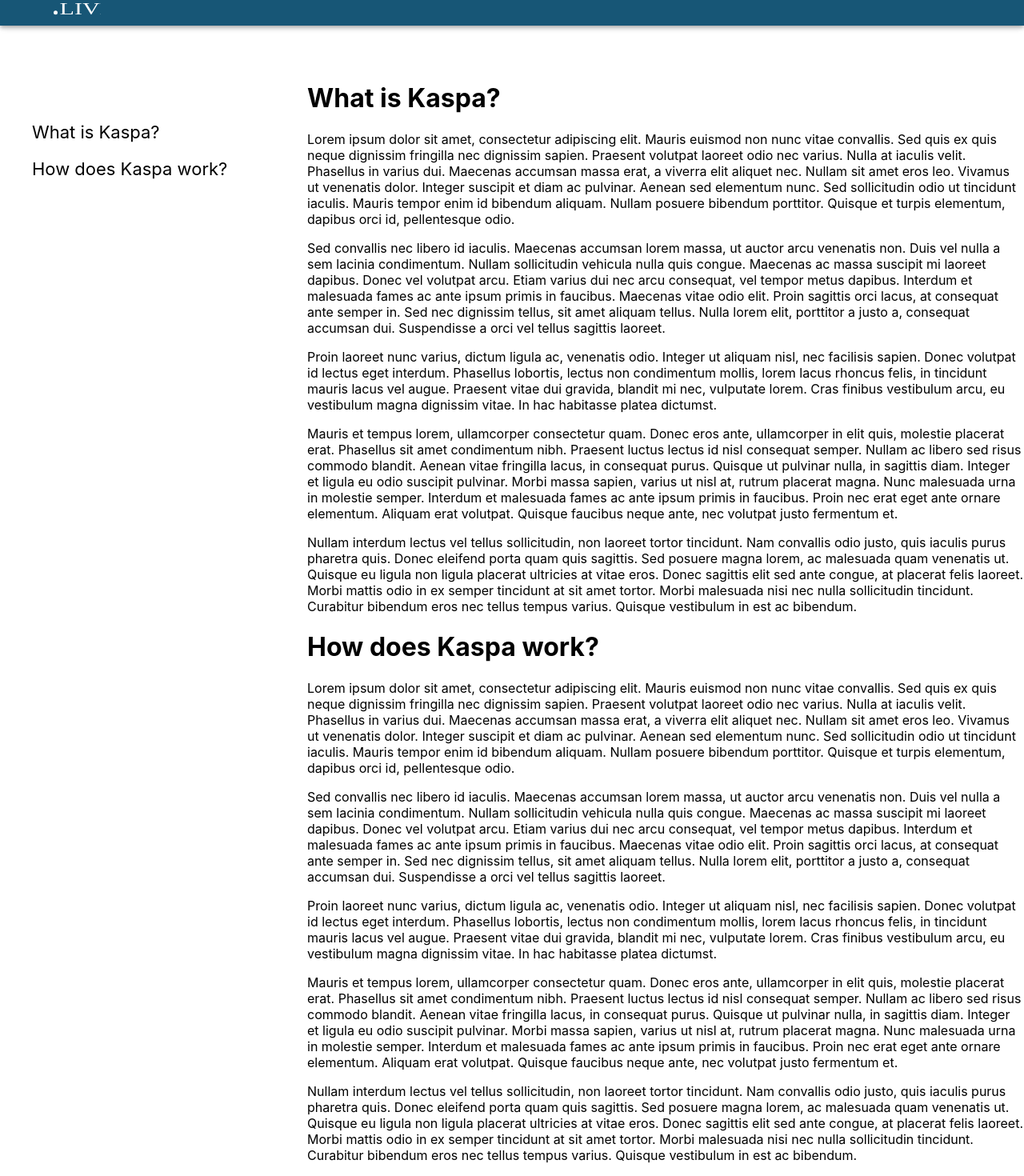
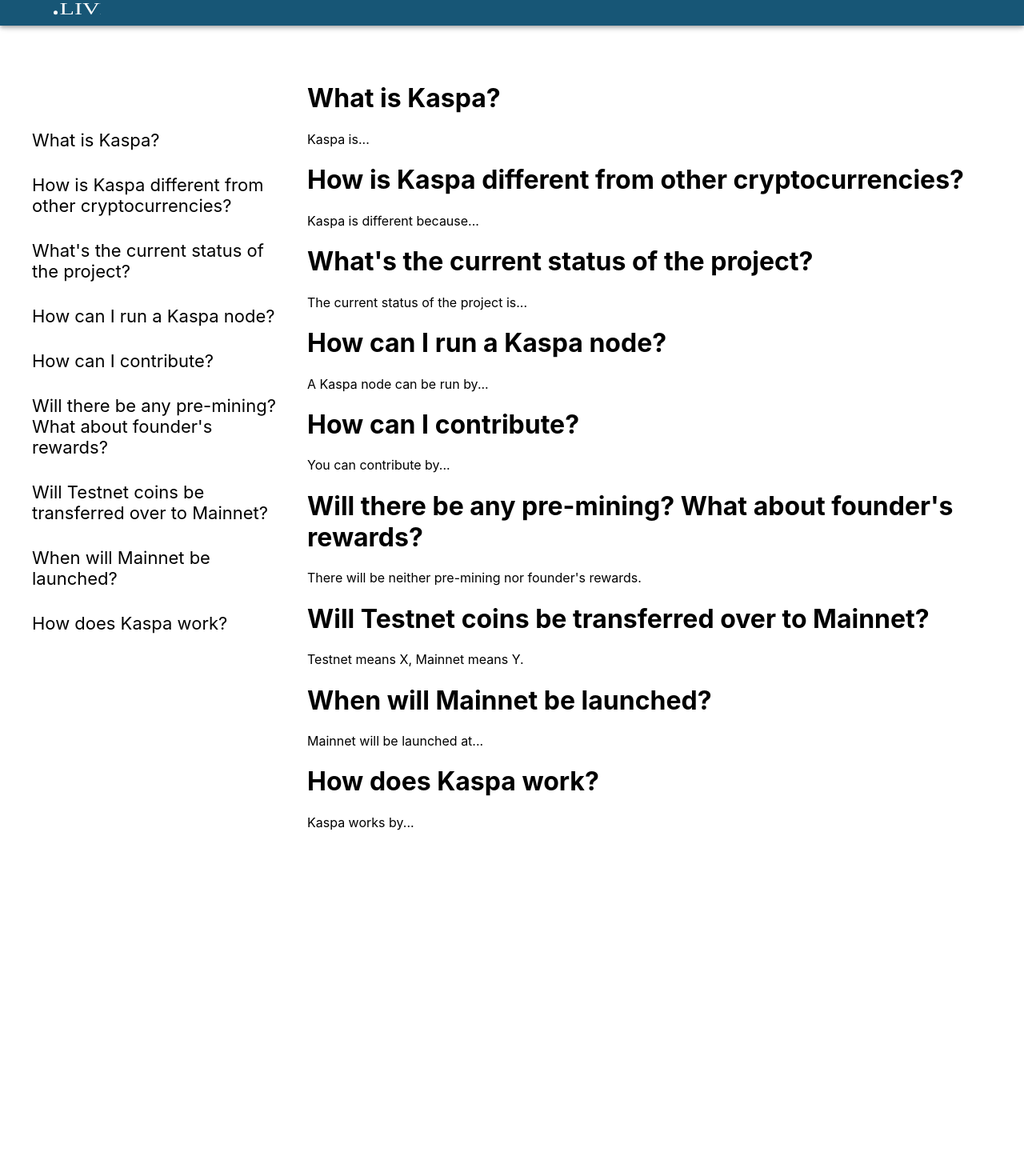
Before and after one commit to kaspa-live/kaspa-live, a Next.js app: page /docs in a window 1280 px wide. Shown: the part 32-1502 px from the top of the page at 80% size. After the commit the page ends 1086 px from the top, so only its background shows below. Built offline with nearby package versions, Linux system fonts and the light colour scheme.

Commit message:
Add a bunch more questions.

```diff
--- a/pages/docs/index.tsx
+++ b/pages/docs/index.tsx
@@ -7,6 +7,13 @@ const Docs = () => {
             <div className={styles.navigation}>
                 <ul>
                     <li><a href="#what-is-kaspa">What is Kaspa?</a></li>
+                    <li><a href="#how-is-kaspa-different-from-other-cryptocurrencies">How is Kaspa different from other cryptocurrencies?</a></li>
+                    <li><a href="#whats-the-current-status-of-the-project">What's the current status of the project?</a></li>
+                    <li><a href="#how-can-i-run-a-kaspa-node">How can I run a Kaspa node?</a></li>
+                    <li><a href="#how-can-i-contribute">How can I contribute?</a></li>
+                    <li><a href="#will-there-be-pre-mining">Will there be any pre-mining? What about founder's rewards?</a></li>
+                    <li><a href="#will-testnet-coins-be-transferred-over-to-mainnet">Will Testnet coins be transferred over to Mainnet?</a></li>
+                    <li><a href="#when-will-mainnet-be-launched">When will Mainnet be launched?</a></li>
                     <li><a href="#how-does-kaspa-work">How does Kaspa work?</a></li>
                 </ul>
             </div>
@@ -14,85 +21,55 @@ const Docs = () => {
                 <a id="what-is-kaspa" className={styles.anchor}/>
                 <div>
                     <h1>What is Kaspa?</h1>
-                    <p>Lorem ipsum dolor sit amet, consectetur adipiscing elit. Mauris euismod non nunc vitae
-                        convallis. Sed quis ex quis neque dignissim fringilla nec dignissim sapien. Praesent volutpat
-                        laoreet odio nec varius. Nulla at iaculis velit. Phasellus in varius dui. Maecenas accumsan
-                        massa erat, a viverra elit aliquet nec. Nullam sit amet eros leo. Vivamus ut venenatis dolor.
-                        Integer suscipit et diam ac pulvinar. Aenean sed elementum nunc. Sed sollicitudin odio ut
-                        tincidunt iaculis. Mauris tempor enim id bibendum aliquam. Nullam posuere bibendum porttitor.
-                        Quisque et turpis elementum, dapibus orci id, pellentesque odio.</p>
+                    <p>Kaspa is...</p>
+                </div>
 
-                    <p> Sed convallis nec libero id iaculis. Maecenas accumsan lorem massa, ut auctor arcu venenatis
-                        non. Duis vel nulla a sem lacinia condimentum. Nullam sollicitudin vehicula nulla quis congue.
-                        Maecenas ac massa suscipit mi laoreet dapibus. Donec vel volutpat arcu. Etiam varius dui nec
-                        arcu consequat, vel tempor metus dapibus. Interdum et malesuada fames ac ante ipsum primis in
-                        faucibus. Maecenas vitae odio elit. Proin sagittis orci lacus, at consequat ante semper in. Sed
-                        nec dignissim tellus, sit amet aliquam tellus. Nulla lorem elit, porttitor a justo a, consequat
-                        accumsan dui. Suspendisse a orci vel tellus sagittis laoreet.</p>
+                <a id="how-is-kaspa-different-from-other-cryptocurrencies" className={styles.anchor}/>
+                <div>
+                    <h1>How is Kaspa different from other cryptocurrencies?</h1>
+                    <p>Kaspa is different because...</p>
+                </div>
 
-                    <p> Proin laoreet nunc varius, dictum ligula ac, venenatis odio. Integer ut aliquam nisl, nec
-                        facilisis sapien. Donec volutpat id lectus eget interdum. Phasellus lobortis, lectus non
-                        condimentum mollis, lorem lacus rhoncus felis, in tincidunt mauris lacus vel augue. Praesent
-                        vitae dui gravida, blandit mi nec, vulputate lorem. Cras finibus vestibulum arcu, eu vestibulum
-                        magna dignissim vitae. In hac habitasse platea dictumst.</p>
+                <a id="whats-the-current-status-of-the-project" className={styles.anchor}/>
+                <div>
+                    <h1>What's the current status of the project?</h1>
+                    <p>The current status of the project is...</p>
+                </div>
 
-                    <p> Mauris et tempus lorem, ullamcorper consectetur quam. Donec eros ante, ullamcorper in elit quis,
-                        molestie placerat erat. Phasellus sit amet condimentum nibh. Praesent luctus lectus id nisl
-                        consequat semper. Nullam ac libero sed risus commodo blandit. Aenean vitae fringilla lacus, in
-                        consequat purus. Quisque ut pulvinar nulla, in sagittis diam. Integer et ligula eu odio suscipit
-                        pulvinar. Morbi massa sapien, varius ut nisl at, rutrum placerat magna. Nunc malesuada urna in
-                        molestie semper. Interdum et malesuada fames ac ante ipsum primis in faucibus. Proin nec erat
-                        eget ante ornare elementum. Aliquam erat volutpat. Quisque faucibus neque ante, nec volutpat
-                        justo fermentum et.</p>
+                <a id="how-can-i-run-a-kaspa-node" className={styles.anchor}/>
+                <div>
+                    <h1>How can I run a Kaspa node?</h1>
+                    <p>A Kaspa node can be run by...</p>
+                </div>
 
-                    <p> Nullam interdum lectus vel tellus sollicitudin, non laoreet tortor tincidunt. Nam convallis odio
-                        justo, quis iaculis purus pharetra quis. Donec eleifend porta quam quis sagittis. Sed posuere
-                        magna lorem, ac malesuada quam venenatis ut. Quisque eu ligula non ligula placerat ultricies at
-                        vitae eros. Donec sagittis elit sed ante congue, at placerat felis laoreet. Morbi mattis odio in
-                        ex semper tincidunt at sit amet tortor. Morbi malesuada nisi nec nulla sollicitudin tincidunt.
-                        Curabitur bibendum eros nec tellus tempus varius. Quisque vestibulum in est ac bibendum. </p>
+                <a id="how-can-i-contribute" className={styles.anchor}/>
+                <div>
+                    <h1>How can I contribute?</h1>
+                    <p>You can contribute by...</p>
+                </div>
+
+                <a id="will-there-be-pre-mining" className={styles.anchor}/>
+                <div>
+                    <h1>Will there be any pre-mining? What about founder's rewards?</h1>
+                    <p>There will be neither pre-mining nor founder's rewards.</p>
+                </div>
+
+                <a id="will-testnet-coins-be-transferred-over-to-mainnet" className={styles.anchor}/>
+                <div>
+                    <h1>Will Testnet coins be transferred over to Mainnet?</h1>
+                    <p>Testnet means X, Mainnet means Y.</p>
+                </div>
+
+                <a id="when-will-mainnet-be-launched" className={styles.anchor}/>
+                <div>
+                    <h1>When will Mainnet be launched?</h1>
+                    <p>Mainnet will be launched at...</p>
                 </div>
 
                 <a id="how-does-kaspa-work" className={styles.anchor}/>
                 <div>
                     <h1>How does Kaspa work?</h1>
-                    <p>Lorem ipsum dolor sit amet, consectetur adipiscing elit. Mauris euismod non nunc vitae
-                        convallis. Sed quis ex quis neque dignissim fringilla nec dignissim sapien. Praesent volutpat
-                        laoreet odio nec varius. Nulla at iaculis velit. Phasellus in varius dui. Maecenas accumsan
-                        massa erat, a viverra elit aliquet nec. Nullam sit amet eros leo. Vivamus ut venenatis dolor.
-                        Integer suscipit et diam ac pulvinar. Aenean sed elementum nunc. Sed sollicitudin odio ut
-                        tincidunt iaculis. Mauris tempor enim id bibendum aliquam. Nullam posuere bibendum porttitor.
-                        Quisque et turpis elementum, dapibus orci id, pellentesque odio.</p>
-
-                    <p> Sed convallis nec libero id iaculis. Maecenas accumsan lorem massa, ut auctor arcu venenatis
-                        non. Duis vel nulla a sem lacinia condimentum. Nullam sollicitudin vehicula nulla quis congue.
-                        Maecenas ac massa suscipit mi laoreet dapibus. Donec vel volutpat arcu. Etiam varius dui nec
-                        arcu consequat, vel tempor metus dapibus. Interdum et malesuada fames ac ante ipsum primis in
-                        faucibus. Maecenas vitae odio elit. Proin sagittis orci lacus, at consequat ante semper in. Sed
-                        nec dignissim tellus, sit amet aliquam tellus. Nulla lorem elit, porttitor a justo a, consequat
-                        accumsan dui. Suspendisse a orci vel tellus sagittis laoreet.</p>
-
-                    <p> Proin laoreet nunc varius, dictum ligula ac, venenatis odio. Integer ut aliquam nisl, nec
-                        facilisis sapien. Donec volutpat id lectus eget interdum. Phasellus lobortis, lectus non
-                        condimentum mollis, lorem lacus rhoncus felis, in tincidunt mauris lacus vel augue. Praesent
-                        vitae dui gravida, blandit mi nec, vulputate lorem. Cras finibus vestibulum arcu, eu vestibulum
-                        magna dignissim vitae. In hac habitasse platea dictumst.</p>
-
-                    <p> Mauris et tempus lorem, ullamcorper consectetur quam. Donec eros ante, ullamcorper in elit quis,
-                        molestie placerat erat. Phasellus sit amet condimentum nibh. Praesent luctus lectus id nisl
-                        consequat semper. Nullam ac libero sed risus commodo blandit. Aenean vitae fringilla lacus, in
-                        consequat purus. Quisque ut pulvinar nulla, in sagittis diam. Integer et ligula eu odio suscipit
-                        pulvinar. Morbi massa sapien, varius ut nisl at, rutrum placerat magna. Nunc malesuada urna in
-                        molestie semper. Interdum et malesuada fames ac ante ipsum primis in faucibus. Proin nec erat
-                        eget ante ornare elementum. Aliquam erat volutpat. Quisque faucibus neque ante, nec volutpat
-                        justo fermentum et.</p>
-
-                    <p> Nullam interdum lectus vel tellus sollicitudin, non laoreet tortor tincidunt. Nam convallis odio
-                        justo, quis iaculis purus pharetra quis. Donec eleifend porta quam quis sagittis. Sed posuere
-                        magna lorem, ac malesuada quam venenatis ut. Quisque eu ligula non ligula placerat ultricies at
-                        vitae eros. Donec sagittis elit sed ante congue, at placerat felis laoreet. Morbi mattis odio in
-                        ex semper tincidunt at sit amet tortor. Morbi malesuada nisi nec nulla sollicitudin tincidunt.
-                        Curabitur bibendum eros nec tellus tempus varius. Quisque vestibulum in est ac bibendum. </p>
+                    <p>Kaspa works by...</p>
                 </div>
             </div>
         </div>
--- a/styles/Docs.module.css
+++ b/styles/Docs.module.css
@@ -7,12 +7,13 @@
 .docs-container .navigation {
     position: fixed;
     padding-top: 50px;
+    width: 350px;
 }
 
 .docs-container .navigation li {
     list-style: none;
     font-size: 22px;
-    margin-top: 20px;
+    margin-top: 30px;
 }
 
 .docs-container .content {
```
